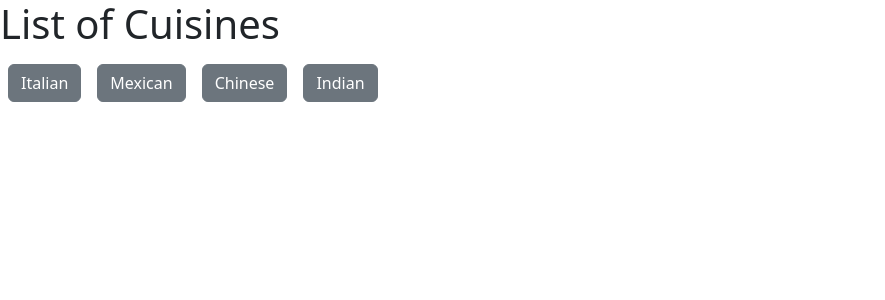
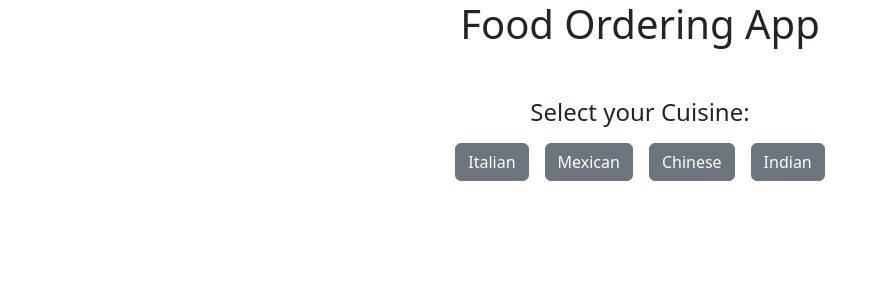
Before and after one commit to swapnaliss/food-ordering-app-mcr6, a React (Create React App) app: page / in a window 1280 px wide. Shown: the top 300 px of the page, without its empty margins (0-885 px from the left). Built offline with nearby package versions, Linux system fonts and the light colour scheme.

Commit message:
displayed restaurant list

```diff
--- a/src/App.css
+++ b/src/App.css
@@ -36,3 +36,16 @@
     transform: rotate(360deg);
   }
 }
+
+.card-img{
+  background: #61dafb;
+  max-height: 165px;
+}
+
+.d-flex {
+  justify-content: center;
+}
+
+.app-subtitle{
+    margin-top: 50px;
+}
--- a/src/App.js
+++ b/src/App.js
@@ -1,6 +1,6 @@
 import CuisinesList from "./components/CuisinesList"
 import 'bootstrap/dist/css/bootstrap.min.css';
-
+import './App.css';
 
 function App() {
 
--- a/src/components/CuisinesList.jsx
+++ b/src/components/CuisinesList.jsx
@@ -1,13 +1,13 @@
 import React, { useState } from 'react';
-import {  Card, Row, Col,Button } from 'react-bootstrap';
+import { Card, Row, Col, Button } from 'react-bootstrap';
 import { cuisineData, restaurantsData } from './Data';
 
 const CuisinesList = () => {
 
-
     const [selectedCuisine, setSelectedCuisine] = useState(null);
 
     const handleCuisineClick = (cuisine) => {
+        console.log(cuisine)
         setSelectedCuisine(cuisine);
     };
 
@@ -17,7 +17,8 @@ const CuisinesList = () => {
 
     return (
         <div>
-         <h1>List of Cuisines</h1>
+            <h1>Food Ordering App</h1>
+            <h4 className='app-subtitle'>Select your Cuisine:</h4>
             <div className="d-flex flex-wrap">
                 {cuisineData.map((cuisine) => (
                     <Button
@@ -30,23 +31,28 @@ const CuisinesList = () => {
                     </Button>
                 ))}
             </div>
-        { selectedCuisine && (
+            {selectedCuisine && (
                 <div>
-                <h2>Restaurants for {selectedCuisine.name}</h2>
-                <Row>
                     {filteredRestaurants.map((restaurant) => (
-                        <Col key={restaurant.id} sm={6} md={4} lg={3} className="mb-3">
+                        <Row key={restaurant.id}>
+                            <Card.Title>
+                                <h4>Dishesh by {restaurant.name} </h4>
+                            </Card.Title>
+                            {restaurant.menu.map((menuItem, index) => (
+                                <Col sm={6} md={4} lg={3} className="mb-3" key={index}>
                                     <Card>
-                                <Card.Img variant="top" src={restaurant.menu[0].imgSrc} />
+                                        <Card.Img className='card-img' variant="top" src={menuItem.imgSrc} />
                                         <Card.Body>
-                                    <Card.Title>{restaurant.name}</Card.Title>
-                                    <Card.Text>Price: {restaurant.menu[0].price}</Card.Text>
-                                    <Card.Text>Food: {restaurant.menu[0].name}</Card.Text>
+                                            <Card.Text>Food: {menuItem.name}</Card.Text>
+                                            <Card.Text>Price: {menuItem.price}</Card.Text>
+                                            <Card.Text>{restaurant.name}</Card.Text>
                                         </Card.Body>
                                     </Card>
                                 </Col>
                             ))}
                         </Row>
+                    ))}
+
                 </div>
             )}
         </div>
```
Lines whose indentation alone changed are shown as unchanged.
